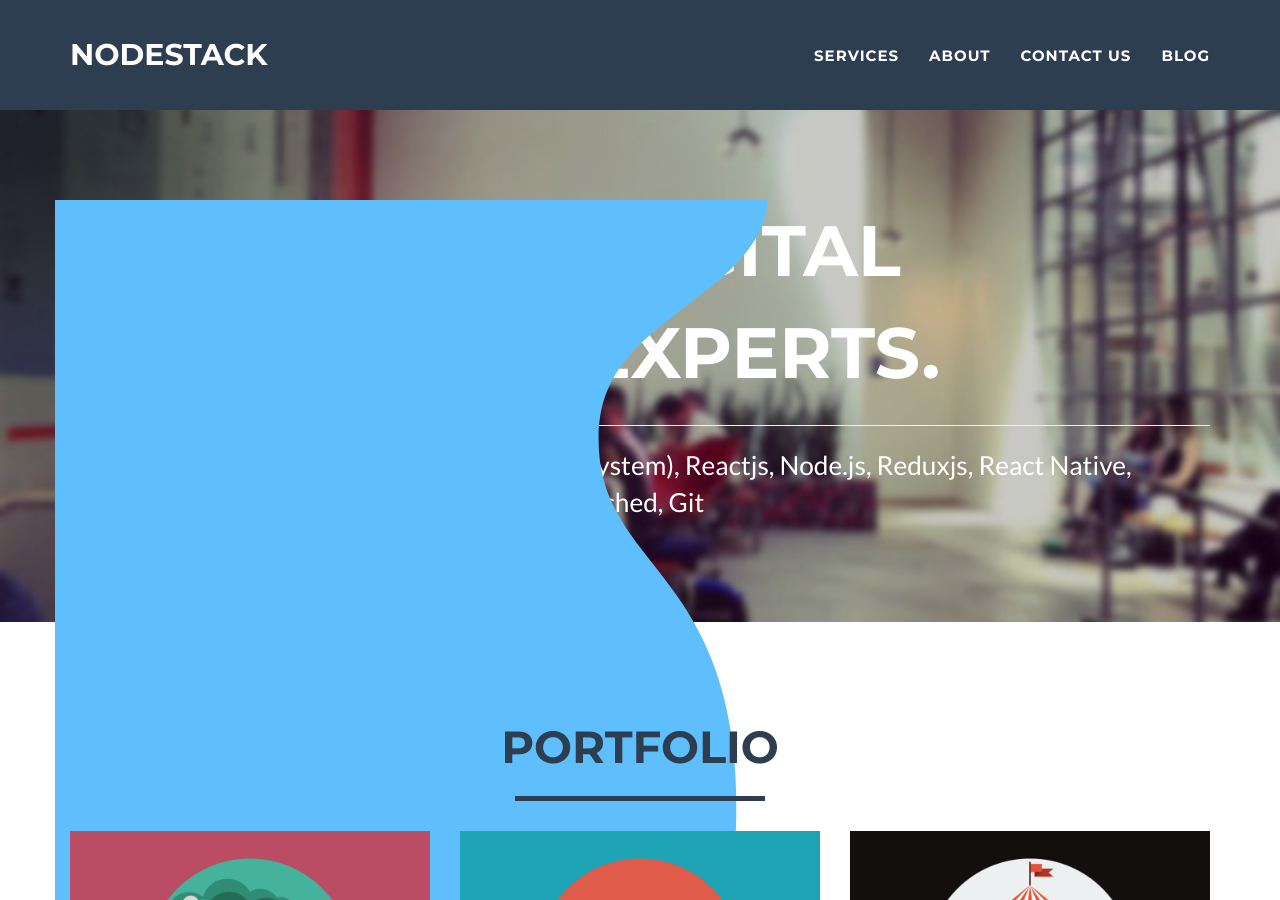
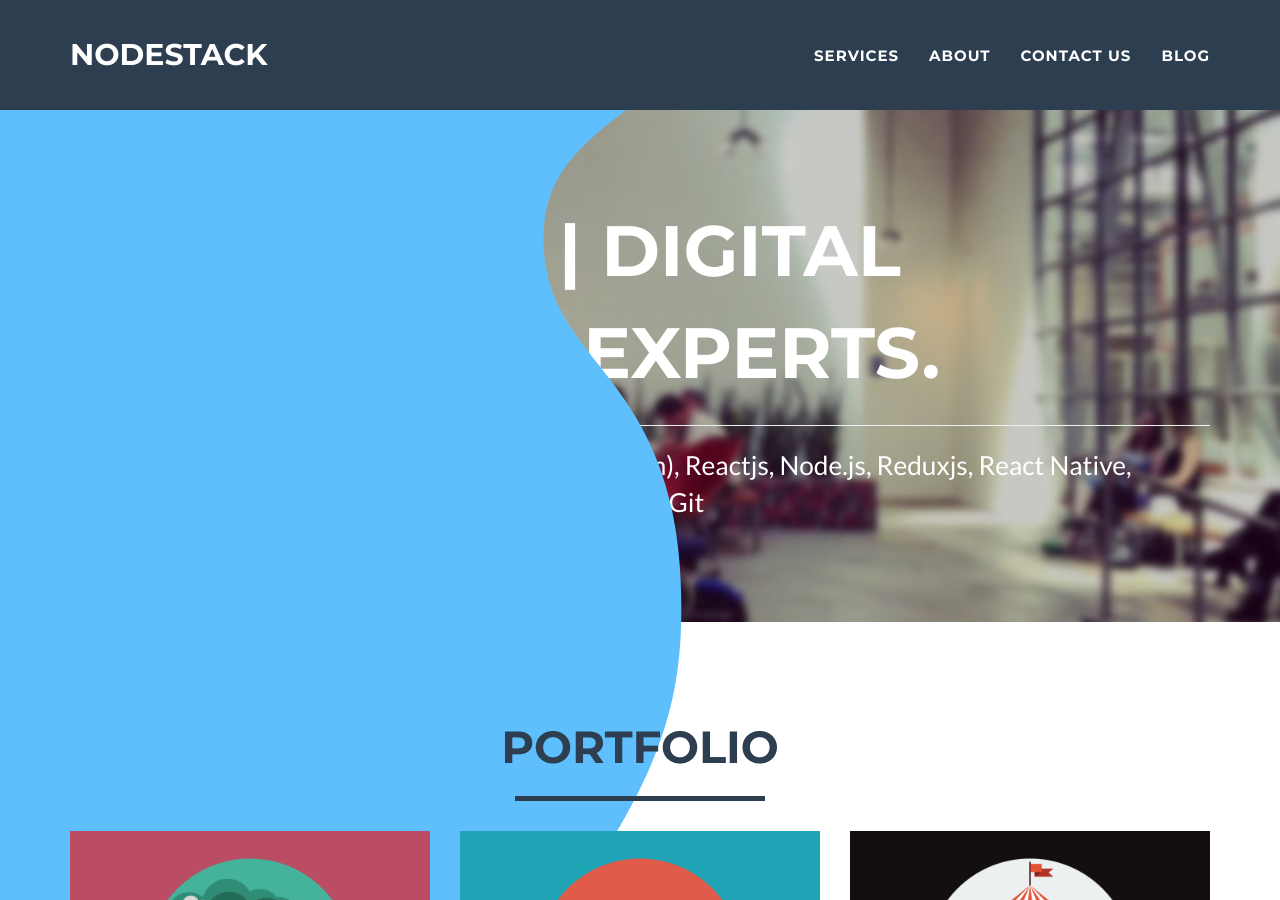
Before and after one commit to nodestack/nodestack.github.io, a Jekyll site: the page built from index.html, in a window 1280 px wide and 900 px high. Built offline with Jekyll 4.4.1, drawn with Linux system fonts in a browser that asks for light colours.

Commit message:
Update header.html

```diff
--- a/_includes/header.html
+++ b/_includes/header.html
@@ -1,9 +1,9 @@
     <!-- Header -->
     <header>
+         <div class="index-liquid"></div>
         <div class="container">
             <div class="row">
                 <div class="col-lg-12">
-                    <div class="index-liquid"></div>
                     <div class="intro-text">
                         <span class="name">{{ site.title }}</span>
                         <hr class="divider">
```
